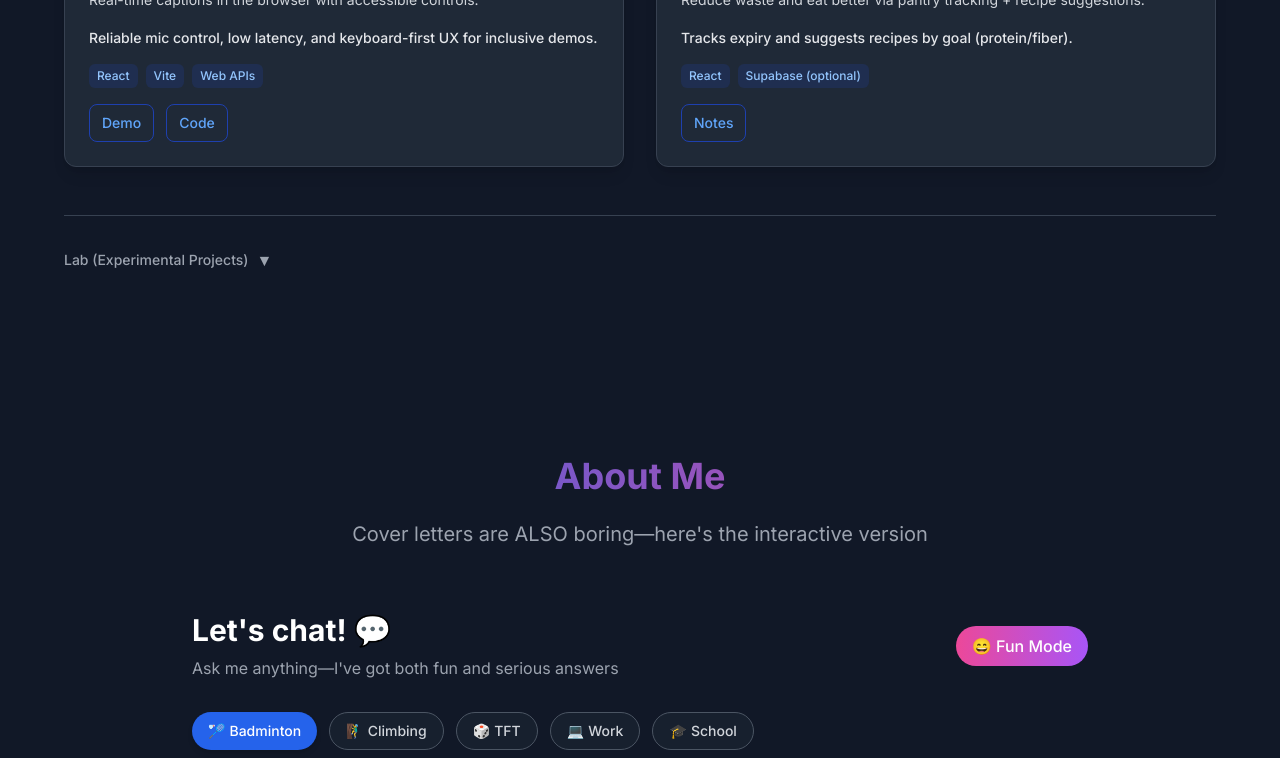
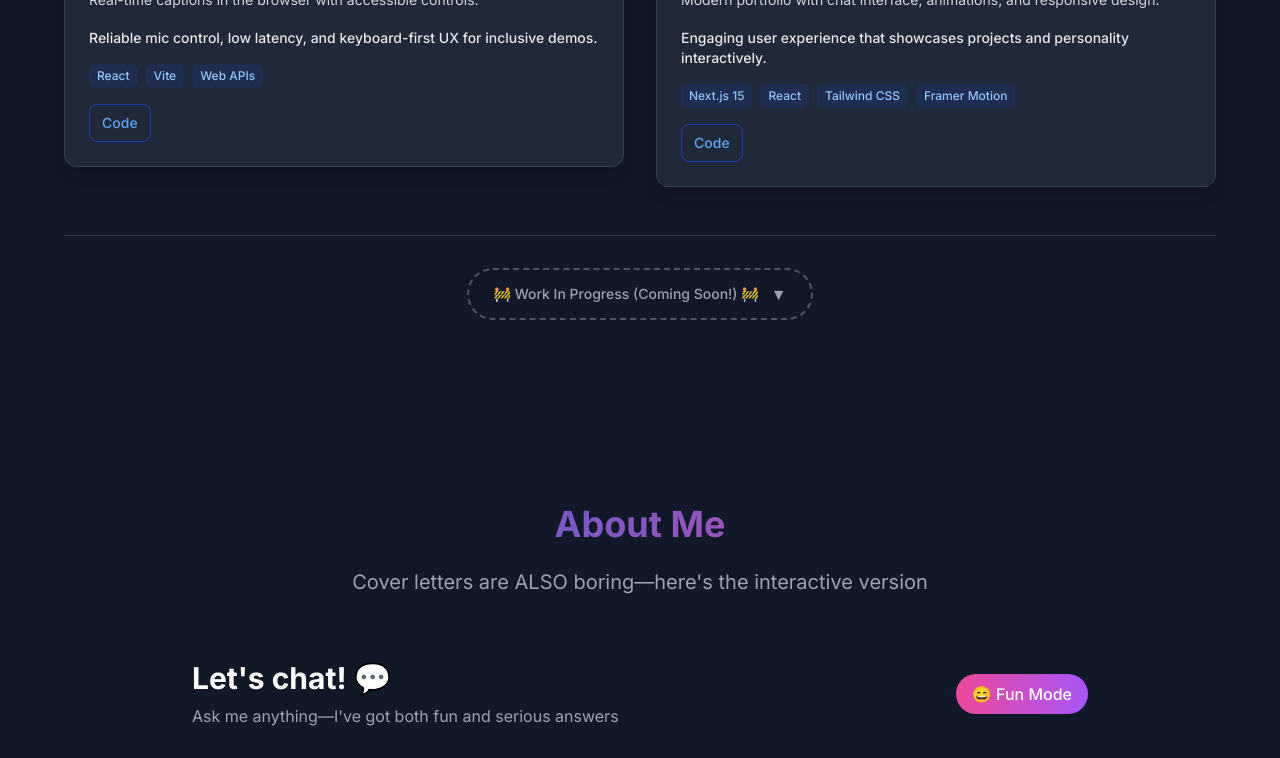
Before and after one commit to BobbyWu-Git/personal-website, a Next.js app: page / in a window 1280 px wide. Shown: the part 1100-1858 px from the top of the page. Built offline with nearby package versions, Linux system fonts and the light colour scheme.

Commit message:
Add church section to chat and reorganize projects

```diff
--- a/src/aboutContent.ts
+++ b/src/aboutContent.ts
@@ -1,6 +1,6 @@
 export type QA = {
   id: string;
-  topic: "badminton" | "climbing" | "tft" | "school" | "work" | "random";
+  topic: "badminton" | "climbing" | "tft" | "school" | "work" | "church" | "random";
   q: string;
   a: { fun: string; serious: string }
 };
@@ -140,5 +140,41 @@ export const aboutQA: QA[] = [
       fun: "World domination through better UX and fewer broken tests. Also maybe learning to consistently hit cross-court drops.",
       serious: "Continuing to build accessible, AI-powered tools while growing as a technical leader and mentor."
     }
+  },
+  {
+    id: "church-involvement",
+    topic: "church",
+    q: "Tell me about your church involvement?",
+    a: {
+      fun: "I volunteer at Westpark Church and drag my friends to Sunday service (they secretly love it, I think 😄).",
+      serious: "I actively volunteer at Westpark Church and regularly invite friends to join me for Sunday services. My faith is an important part of my life."
+    }
+  },
+  {
+    id: "faith-impact",
+    topic: "church",
+    q: "How does your faith influence your work?",
+    a: {
+      fun: "Jesus taught me to love people well, so I try to build things that actually help folks instead of just looking cool.",
+      serious: "My relationship with Jesus Christ shapes how I approach service, mentorship, and building technology that genuinely benefits others."
+    }
+  },
+  {
+    id: "westpark-volunteering",
+    topic: "church",
+    q: "What do you do at Westpark Church?",
+    a: {
+      fun: "Whatever needs doing! From setup to greeting people—church is like a startup but with better coffee and eternal impact.",
+      serious: "I volunteer in various capacities at Westpark Church, helping with operations and community building. It's rewarding to serve alongside others."
+    }
+  },
+  {
+    id: "bringing-friends",
+    topic: "church",
+    q: "Do your friends actually enjoy church?",
+    a: {
+      fun: "Most of them keep coming back, so either they genuinely like it or I'm really persuasive about brunch afterwards 🤔",
+      serious: "I love sharing my faith community with friends. Many have found the welcoming atmosphere and meaningful messages valuable, regardless of their background."
+    }
   }
 ];
--- a/src/components/AboutChat.tsx
+++ b/src/components/AboutChat.tsx
@@ -11,6 +11,7 @@ const topics = [
   { key: 'tft', label: 'TFT', emoji: '🎲' },
   { key: 'work', label: 'Work', emoji: '💻' },
   { key: 'school', label: 'School', emoji: '🎓' },
+  { key: 'church', label: 'Church', emoji: '⛪' },
   { key: 'random', label: 'Random', emoji: '✨' }
 ] as const;
 
--- a/src/components/Projects.tsx
+++ b/src/components/Projects.tsx
@@ -27,17 +27,25 @@ export default function Projects() {
         ))}
       </div>
 
-      {/* Lab Section */}
+      {/* Work In Progress Section */}
       <div className="mt-12 pt-8 border-t border-gray-200 dark:border-gray-700">
+        <div className="flex justify-center">
           <button
             onClick={() => setShowLab(!showLab)}
-          className="flex items-center gap-2 text-gray-600 dark:text-gray-400 hover:text-gray-900 dark:hover:text-gray-100 transition-colors mb-6"
+            className="group relative flex items-center gap-3 px-6 py-3 rounded-full border-2 border-dashed border-gray-300 dark:border-gray-600 text-gray-600 dark:text-gray-400 hover:border-purple-400 hover:text-purple-600 dark:hover:text-purple-400 transition-all duration-300 hover:scale-105 hover:shadow-lg mb-6"
           >
-          <span className="text-sm font-medium">Lab (Experimental Projects)</span>
-          <span className={`transform transition-transform ${showLab ? 'rotate-180' : ''}`}>
+            <span className="text-sm font-medium">🚧 Work In Progress (Coming Soon!) 🚧</span>
+            <span className={`transform transition-all duration-300 group-hover:scale-110 ${showLab ? 'rotate-180' : ''}`}>
               ▼
             </span>
+
+            {/* Subtle glow effect */}
+            <div className="absolute inset-0 rounded-full bg-purple-400/10 opacity-0 group-hover:opacity-100 transition-opacity duration-300 -z-10"></div>
+
+            {/* Pulse ring */}
+            <div className="absolute inset-0 rounded-full border-2 border-purple-400/30 animate-ping opacity-0 group-hover:opacity-100"></div>
           </button>
+        </div>
 
         {showLab && (
           <div className="grid grid-cols-1 md:grid-cols-2 gap-8 animate-fade-in">
--- a/src/content.ts
+++ b/src/content.ts
@@ -64,21 +64,50 @@ export const projects: Project[] = [
     ],
     stack: ["React", "Vite", "Web APIs"],
     links: [
-      { label: "Demo", href: "https://github.com/BobbyWu-Git/Caption-translator" },
       { label: "Code", href: "https://github.com/BobbyWu-Git/Caption-translator" }
     ]
   },
   {
-    title: "Food Storage Expiry Tracker",
-    tagline: "Reduce waste and eat better via pantry tracking + recipe suggestions.",
-    outcome: "Tracks expiry and suggests recipes by goal (protein/fiber).",
-    bullets: ["CRUD with filters", "Notifications", "Pantry analytics"],
-    stack: ["React", "Supabase (optional)"],
-    links: [{ label: "Notes", href: "#" }]
+    title: "Interactive Portfolio Website (THIS SITE!)",
+    tagline: "Modern portfolio with chat interface, animations, and responsive design.",
+    outcome: "Engaging user experience that showcases projects and personality interactively.",
+    bullets: [
+      "Interactive chat-based about section",
+      "Smooth animations with Framer Motion",
+      "Dark mode support and mobile-first design"
+    ],
+    stack: ["Next.js 15", "React", "Tailwind CSS", "Framer Motion"],
+    links: [
+      { label: "Code", href: "https://github.com/BobbyWu-Git/personal-website" }
+    ]
   }
 ];
 
 export const labProjects: Project[] = [
+  {
+    title: "Food Storage Expiry Tracker (WIP)",
+    tagline: "Reduce waste and eat better via pantry tracking + recipe suggestions.",
+    outcome: "Tracks expiry and suggests recipes by goal (protein/fiber).",
+    bullets: [
+      "CRUD operations with smart filters",
+      "Push notifications for expiring items",
+      "Pantry analytics and waste reduction insights"
+    ],
+    stack: ["React", "Supabase", "PWA"],
+    links: [{ label: "Notes", href: "#" }]
+  },
+  {
+    title: "WaterlooWorks Auto Apply Extension (WIP)",
+    tagline: "Browser extension to streamline job applications on WaterlooWorks.",
+    outcome: "Automates repetitive application tasks and tracks application status.",
+    bullets: [
+      "One-click application submission",
+      "Application status tracking dashboard",
+      "Smart filtering and job matching"
+    ],
+    stack: ["JavaScript", "Chrome Extension API", "Local Storage"],
+    links: [{ label: "Notes", href: "#" }]
+  },
   {
     title: "MoonBoard Coach (WIP)",
     tagline: "Pose-aware beta hints and session analytics for climbers.",
```
Lines whose indentation alone changed are shown as unchanged.
